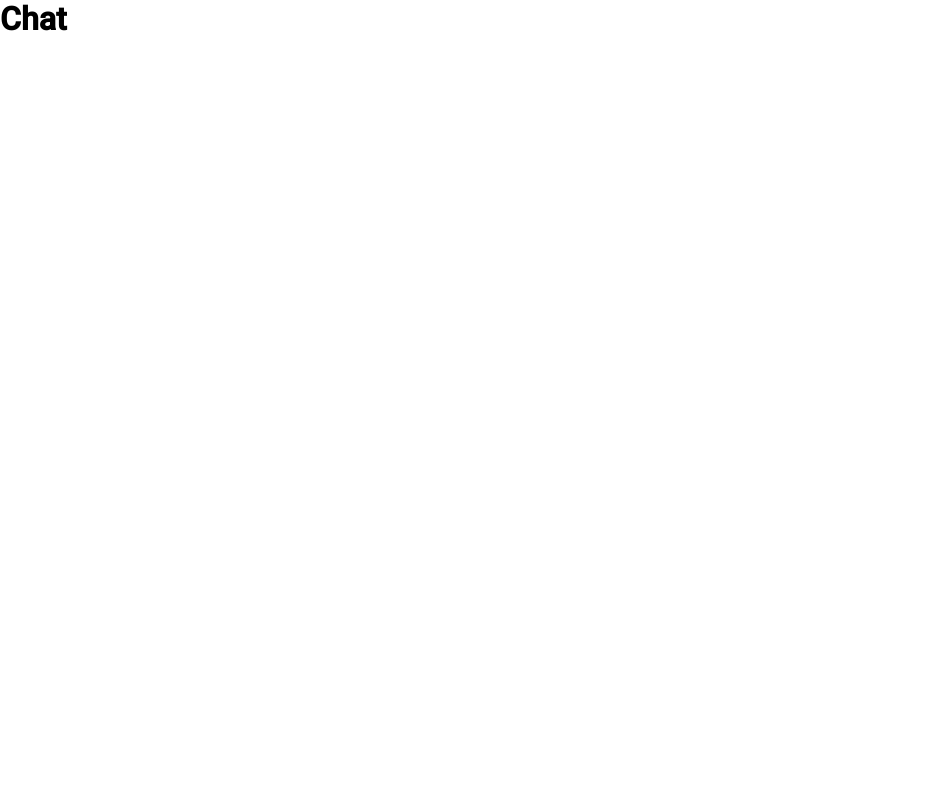
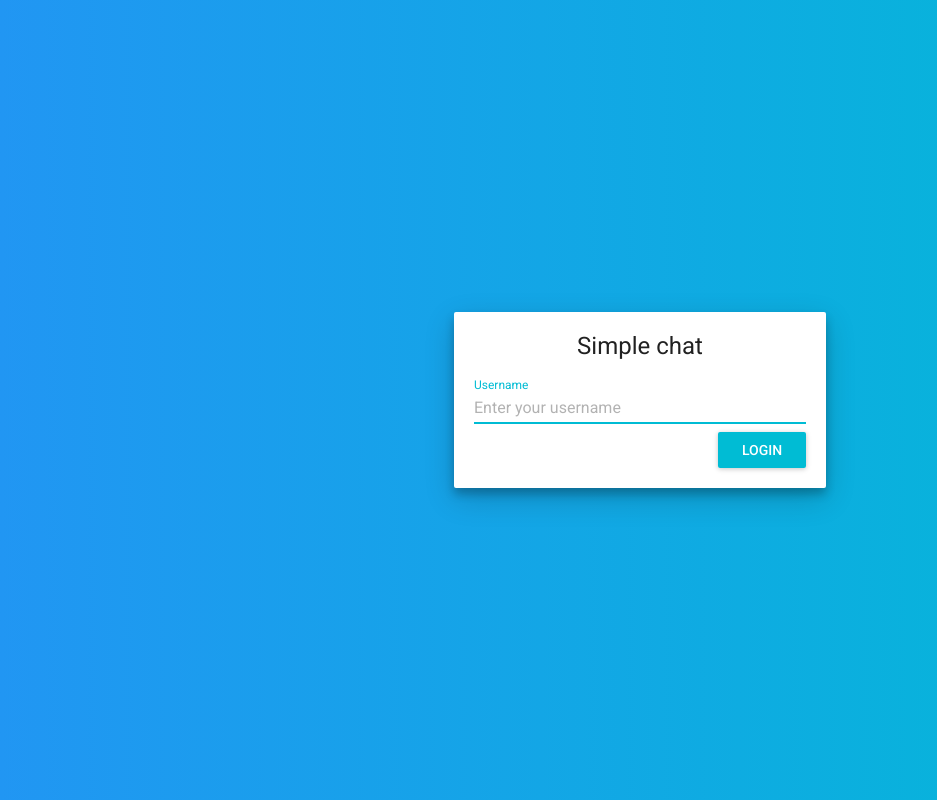
Before and after one commit to belyndisima82/HolaCodeAssistant, a React app: page / in a window 1280 px wide. Shown: the whole page, without its empty margins (0-937 px from the left). Built offline with nearby package versions, Linux system fonts and the light colour scheme.

Commit message:
Update App component

```diff
--- a/src/components/App.js
+++ b/src/components/App.js
@@ -1,14 +1,30 @@
 import React, { Component } from 'react'
+import Login from './Login'
+import Chat from './Chat'
 
 class App extends Component {
     constructor(props) {
         super(props)
         this.state = {
+            username: '',
+            isLoggedIn: false
         }
+        this.setUsername = this.setUsername.bind(this)
+    }
+
+    setUsername(username) {
+        this.setState({
+            username,
+            isLoggedIn: true
+        })
     }
 
     render() {
-        return <h1>Chat</h1>
+        //User is not logged in, display Login component
+        if(!this.state.isLoggedIn) return <Login setUsername={this.setUsername} />
+
+        //User is logged in, display Chat component
+        return <Chat username={this.state.username} />
     }
 }
 
```
